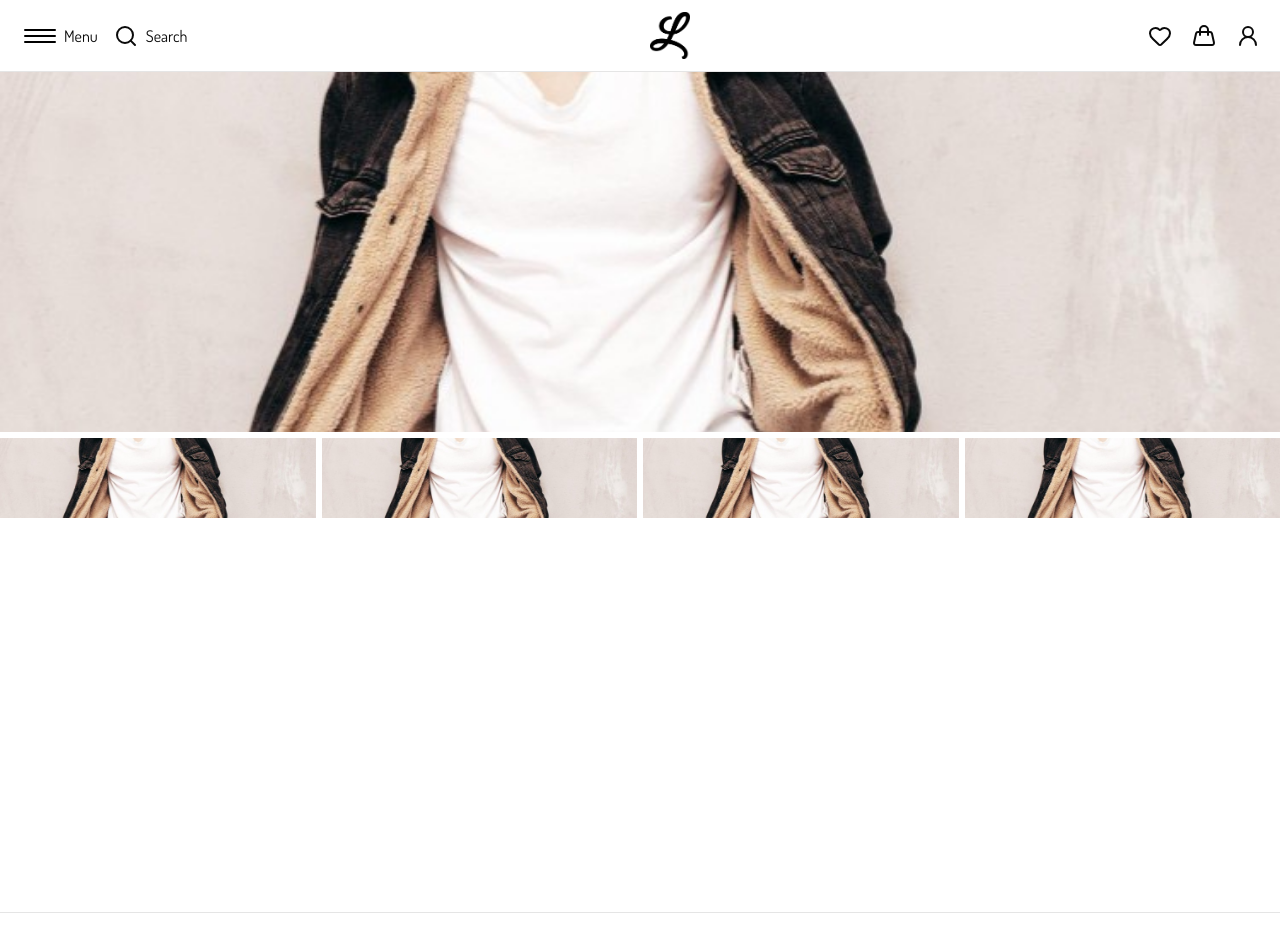
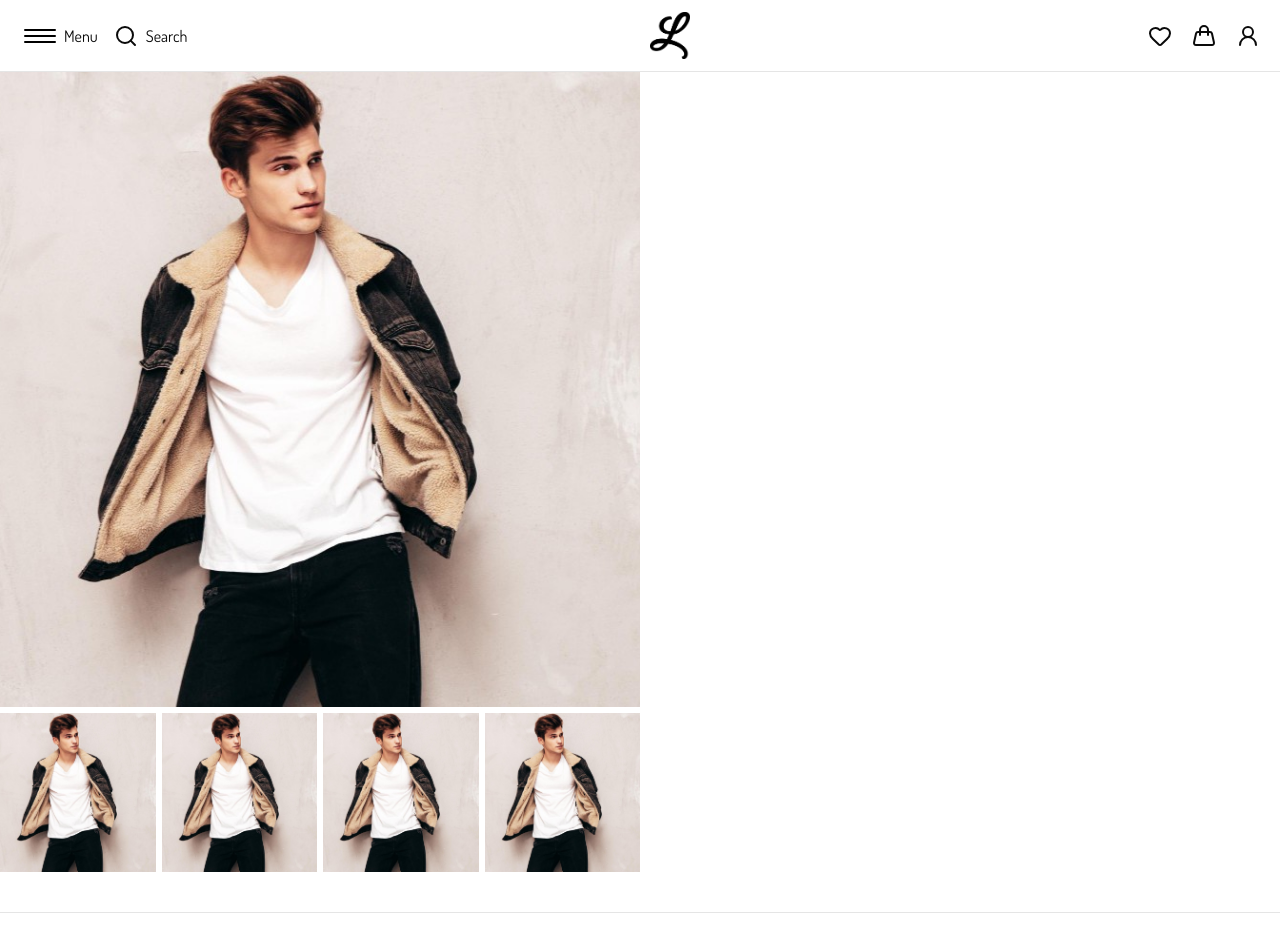
Before and after one commit to MehediHasan128/laivaly-client, a Next.js app: page /products/1/1 in a window 1280 px wide. Shown: the top 952 px of the page. Built offline with nearby package versions, Linux system fonts and the light colour scheme; a web font is replaced by a local one.

Commit message:
complete the image serction of product details page

```diff
--- a/src/app/(pages)/products/[category]/[productId]/page.tsx
+++ b/src/app/(pages)/products/[category]/[productId]/page.tsx
@@ -1,42 +1,51 @@
 import Image from "next/image";
 
-interface TProductDetailsPageProps {
-  params: {
-    category: string;
-    productId: string;
-  };
-}
+const images = [
+  "/images/products/6.jpg",
+  "/images/products/6.jpg",
+  "/images/products/6.jpg",
+  "/images/products/6.jpg",
+];
 
-const ProductDetailsPage = ({ params }: TProductDetailsPageProps) => {
-  const { category, productId } = params;
-
+const ProductDetailsPage = () => {
   return (
     <main>
-      <section className="flex flex-col">
+      <section className="flex flex-col lg:flex-row">
         {/* Product image */}
-        <div>
-          <div className="relative h-[45vh]">
-            <Image src="/images/products/6.jpg" alt="" quality={100} fill className="object-cover" />
+        <div className="flex flex-col md:flex-row lg:flex-col gap-1.5 w-full h-[70vh] lg:h-[80vh] xl:h-[100vh] lg:w-[50%] xl:w-[50%]">
+          {/* Thumbnail Image */}
+          <div className="h-[80%] md:h-full md:w-[80%] lg:w-full lg:h-[80%]">
+            <div className="relative size-full">
+              <Image
+                src="/images/products/6.jpg"
+                alt="img"
+                quality={100}
+                fill
+                className="object-cover"
+              />
+            </div>
           </div>
 
-          <div className="flex gap-1.5 mt-1.5">
-            <div className="relative h-20 w-full">
-              <Image src="/images/products/6.jpg" alt="" quality={100} fill className="object-cover" />
-            </div>
-            <div className="relative h-20 w-full">
-              <Image src="/images/products/6.jpg" alt="" quality={100} fill className="object-cover" />
-            </div>
-            <div className="relative h-20 w-full">
-              <Image src="/images/products/6.jpg" alt="" quality={100} fill className="object-cover" />
-            </div>
-            <div className="relative h-20 w-full">
-              <Image src="/images/products/6.jpg" alt="" quality={100} fill className="object-cover" />
+          {/* All Images */}
+          <div className="h-[20%] md:h-full md:w-[20%] lg:w-full lg:h-[20%]">
+            <div className="h-full flex md:flex-col lg:flex-row gap-1.5">
+              {images.map((img, index) => (
+                <div key={index} className="relative size-full cursor-pointer">
+                  <Image
+                    src={img}
+                    alt="img"
+                    quality={100}
+                    fill
+                    className="object-cover"
+                  />
+                </div>
+              ))}
             </div>
           </div>
         </div>
 
         {/* Product info */}
-        <div className=""></div>
+        <div className="lg:w-[50%] xl:w-[50%]"></div>
       </section>
     </main>
   );
```
